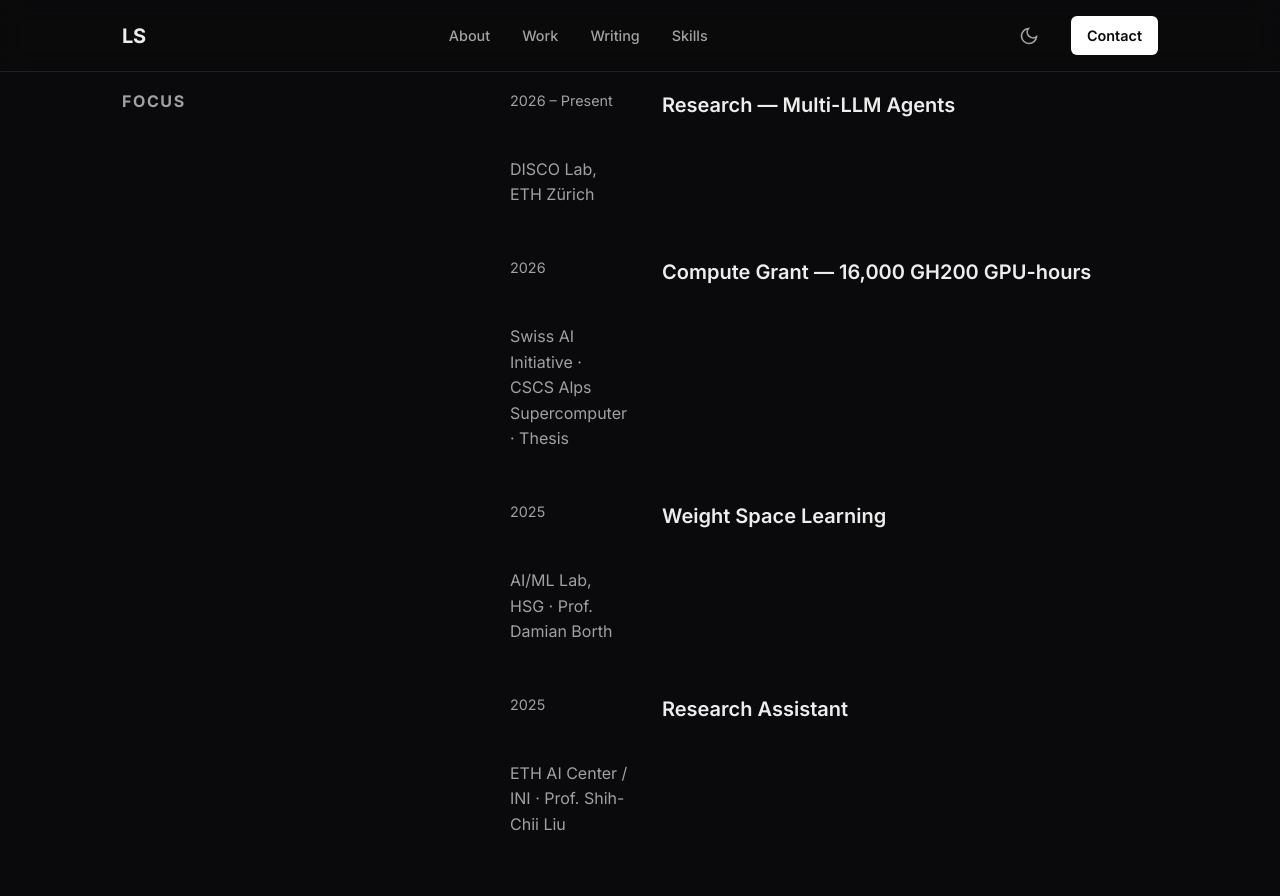
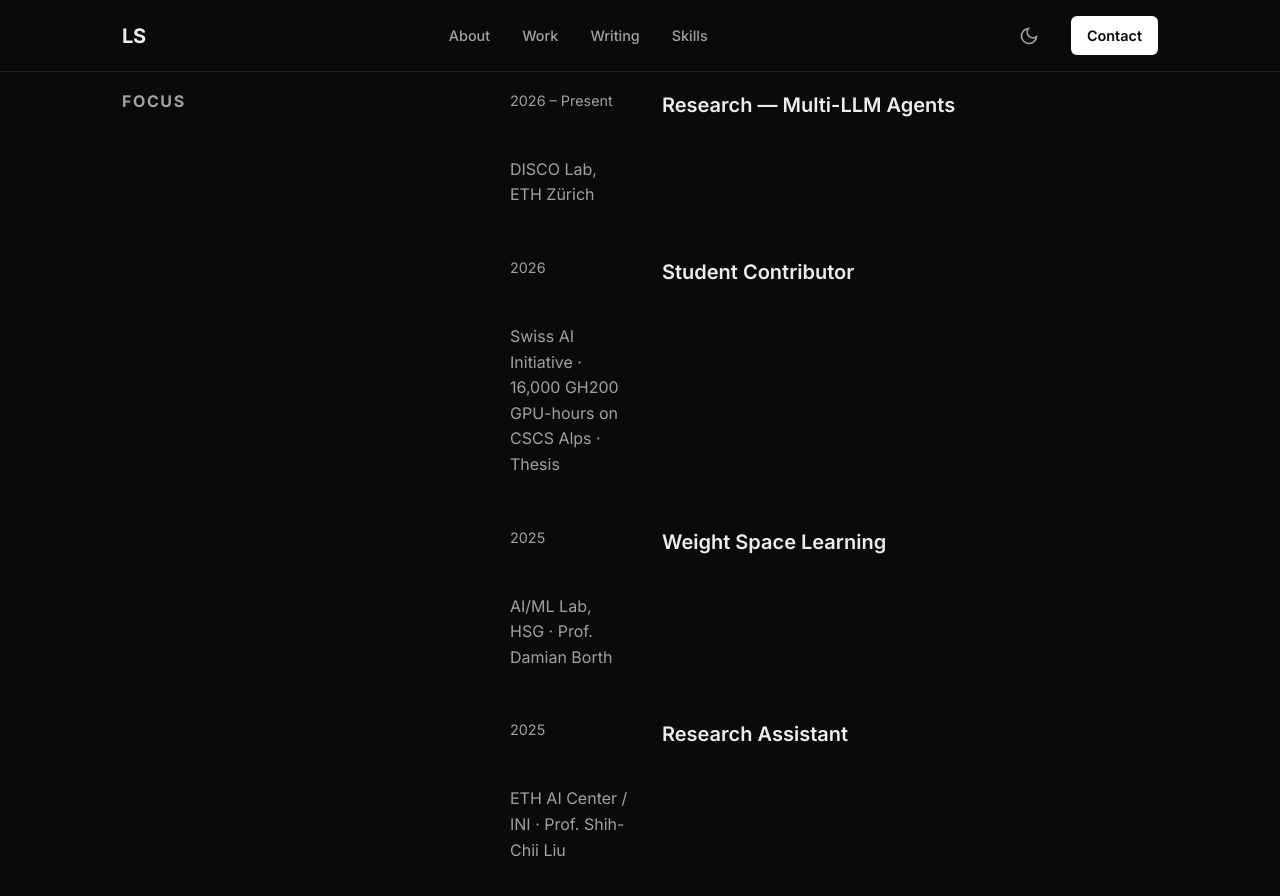
Before and after one commit to L-Neur0/lorenzo.sciarretta.github.io, a Jekyll site: the page built from index.md, in a window 1280 px wide and 900 px high, scrolled down 1457 px. Shown: the top 896 px of the window. Built offline with Jekyll 4.4.1, drawn with Linux system fonts in a browser that asks for light colours.

Commit message:
Reframe Swiss AI Initiative entry as student contributor
Co-Authored-By: Claude Sonnet 4.6 <noreply@anthropic.com>

```diff
--- a/_layouts/home.html
+++ b/_layouts/home.html
@@ -98,8 +98,8 @@
         </div>
         <div class="experience-item reveal">
           <span class="experience-date">2026</span>
-          <h3 class="experience-role">Compute Grant — 16,000 GH200 GPU-hours</h3>
-          <p class="experience-org"><a href="https://www.swiss-ai.org/" target="_blank" rel="noreferrer">Swiss AI Initiative</a> · CSCS Alps Supercomputer · Thesis</p>
+          <h3 class="experience-role">Student Contributor</h3>
+          <p class="experience-org"><a href="https://www.swiss-ai.org/" target="_blank" rel="noreferrer">Swiss AI Initiative</a> · 16,000 GH200 GPU-hours on CSCS Alps · Thesis</p>
         </div>
         <div class="experience-item reveal">
           <span class="experience-date">2025</span>
```
